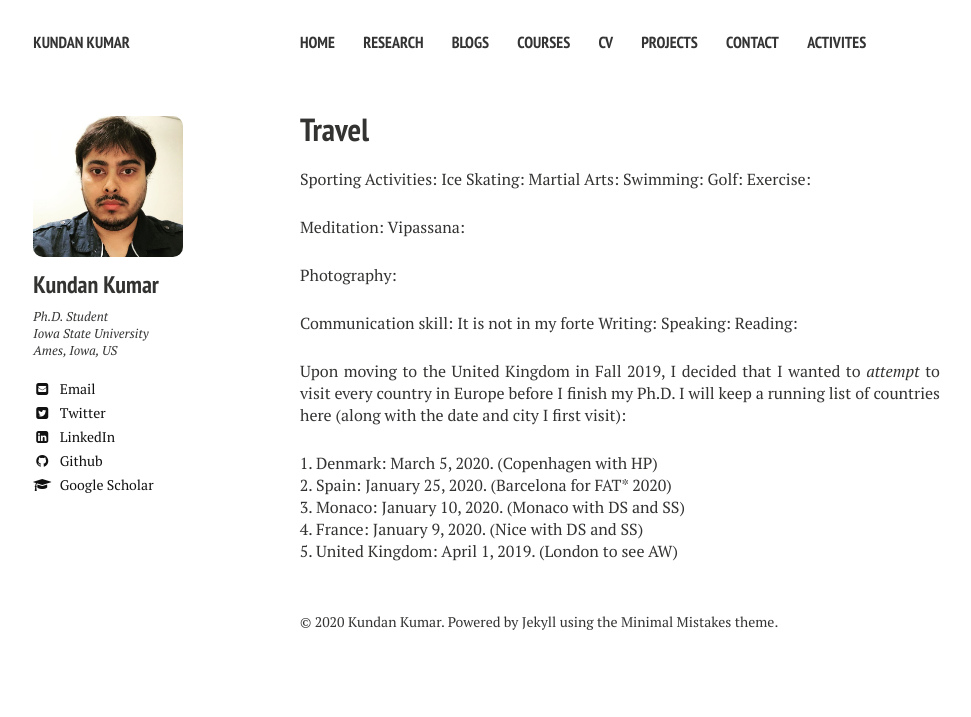
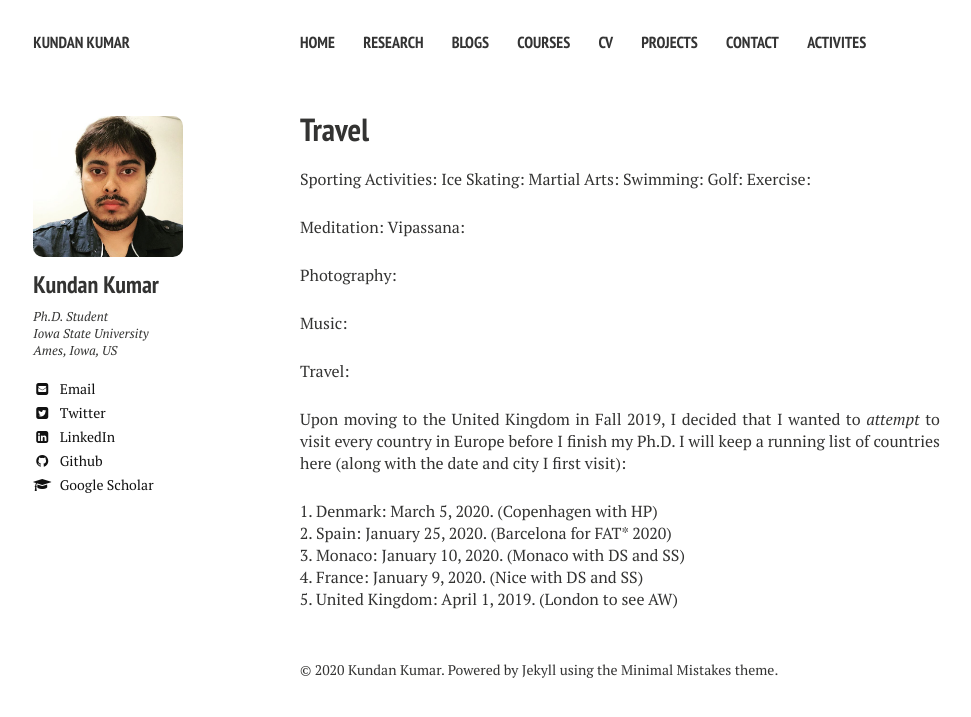
Before and after one commit to kundan7kumar/kundan7kumar.github.io, a Jekyll site: the page built from travel/index.md, in a window 1280 px wide. Shown: the top 717 px of the page, without its empty margins (20-991 px from the left). Built offline with Jekyll 4.4.1, drawn with Linux system fonts in a browser that asks for light colours; nearby versions of some CDN libraries.

Commit message:
update!!

```diff
--- a/travel/index.md
+++ b/travel/index.md
@@ -19,12 +19,11 @@ Vipassana:
 
 Photography:
 
+Music:
 
-Communication skill:
-It is not in my forte
-Writing:
-Speaking:
-Reading:
+Travel:
+
+
 
 
 
```
Also changed, not shown: talks/index.md (+6 -1 lines).
